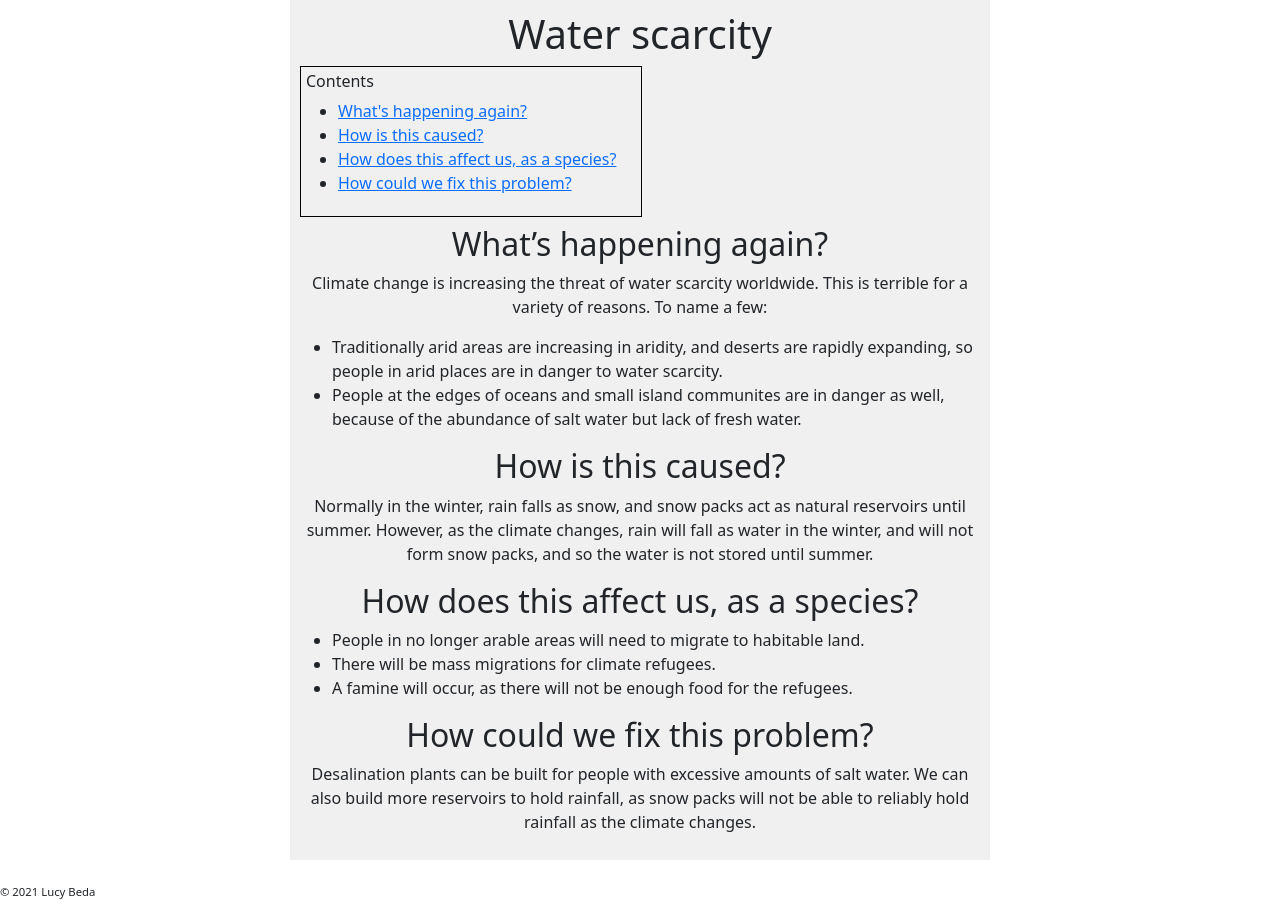
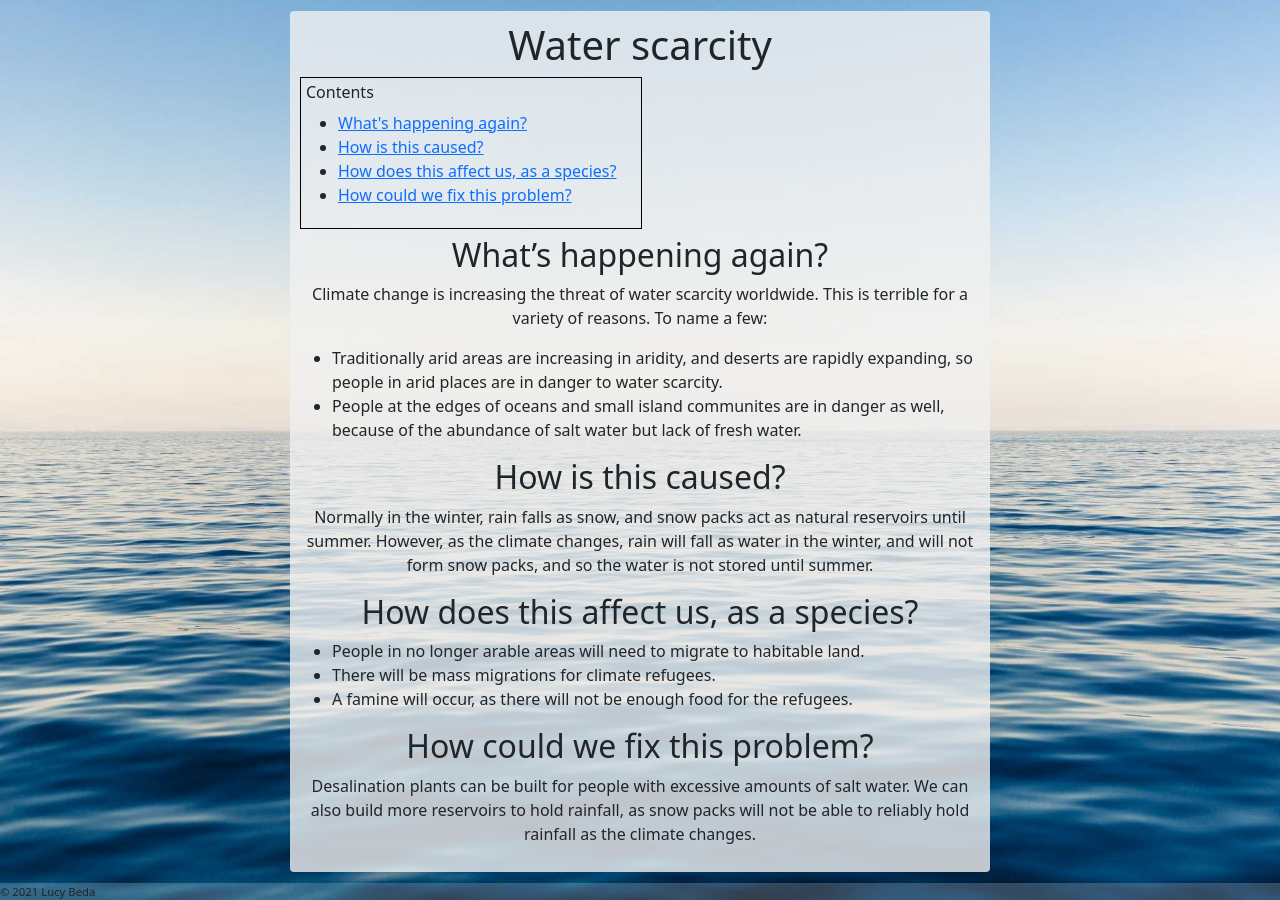
Before and after one commit to heyallnorahere/water-scarcity, a Jekyll site: the page built from index.md, in a window 1280 px wide. Built offline with Jekyll 4.4.1, drawn with Linux system fonts in a browser that asks for light colours.

Commit message:
now it kinda looks good

```diff
--- a/_layouts/page.html
+++ b/_layouts/page.html
@@ -8,7 +8,8 @@
         <link href="css/stylesheet.css" rel="stylesheet">
     </head>
     <body>
-        <div class="container main-body">
+        <div class="body-container">
+            <div class="container main-body rounded">
                 <h1>{{ page.title }}</h1>
                 <div class="table-of-contents">
                     <h6>Contents</h6>
@@ -22,7 +23,8 @@
                 </div>
                 <div class="content">{{ content | markdownify }}</div>
             </div>
+        </div>
         <script src="https://cdn.jsdelivr.net/npm/bootstrap@5.0.1/dist/js/bootstrap.min.js" integrity="sha384-Atwg2Pkwv9vp0ygtn1JAojH0nYbwNJLPhwyoVbhoPwBhjQPR5VtM2+xf0Uwh9KtT" crossorigin="anonymous"></script>
-        <footer class="fixed-bottom copyright">&copy; 2021 Lucy Beda</footer>
+        <footer class="copyright">&copy; 2021 Lucy Beda</footer>
     </body>
 </html>
--- a/css/stylesheet.css
+++ b/css/stylesheet.css
@@ -1,14 +1,21 @@
+.body-container{
+    flex-grow: 1;
+    display: flex;
+}
 .main-body {
-    width: 700px;
+    max-width: 700px;
     padding: 10px;
-    max-width: 100%;
-    background-color: #f0f0f0;
+    background-color: #f0f0f0cc;
+
+    align-self: center;
 }
 h1, h2, p {
     text-align: center;
 }
 .copyright {
     font-size: 0.3cm;
+    background-color: #ffffff33;
+    width: 100%;
 }
 .content {
     padding-top: 0.2cm;
@@ -18,3 +25,14 @@ h1, h2, p {
     width: fit-content;
     padding: 5px 25px 5px 5px;
 }
+body {
+    height: 100vh;
+    background-image: url("../images/background.jpg");
+    background-position: center;
+    background-repeat: no-repeat;
+    background-size: cover;
+    background-attachment: fixed;
+    display: flex;
+    align-items: center;
+    flex-direction: column;
+}
```
Also changed, not shown: images/background.jpg (added). Lines whose indentation alone changed are shown as unchanged.
